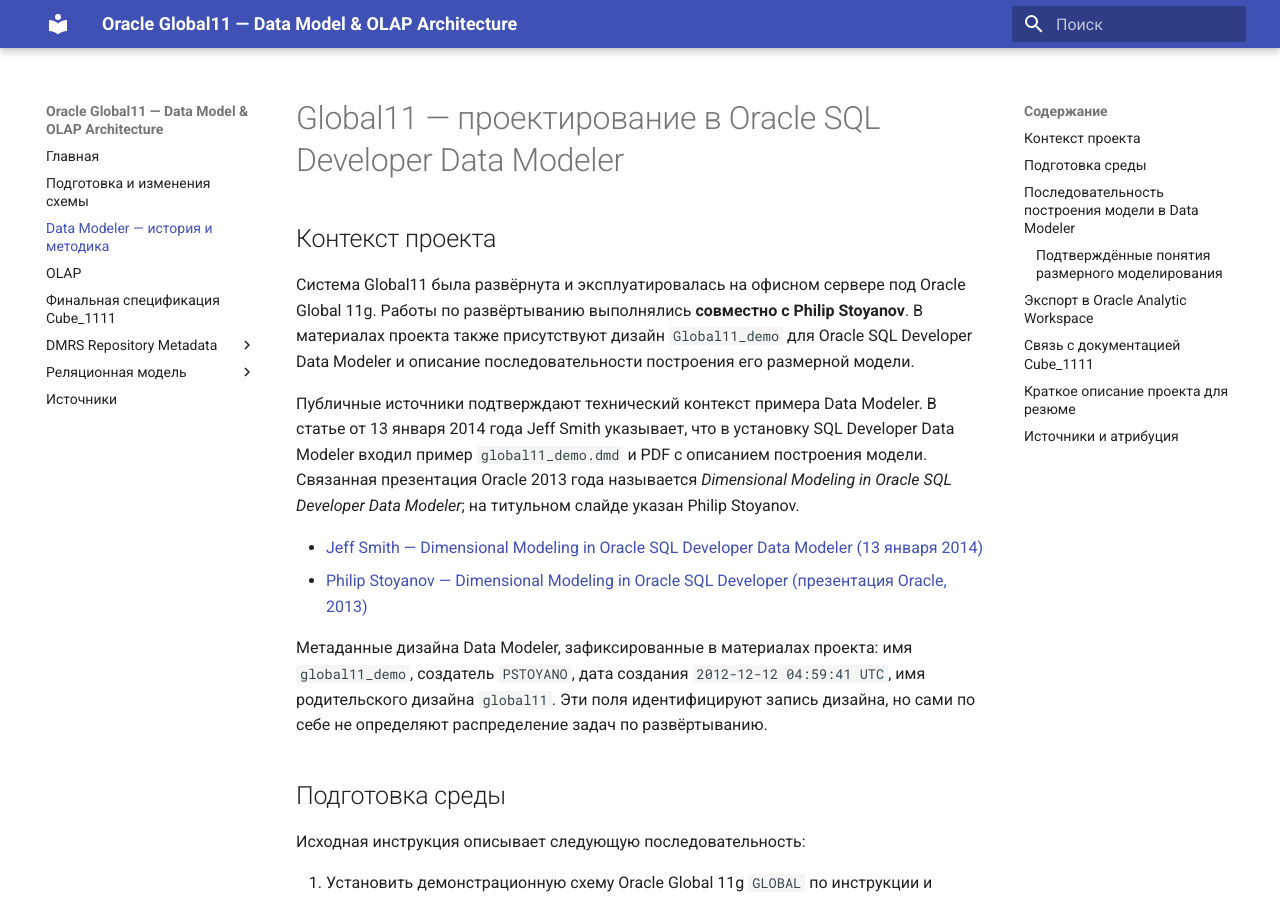
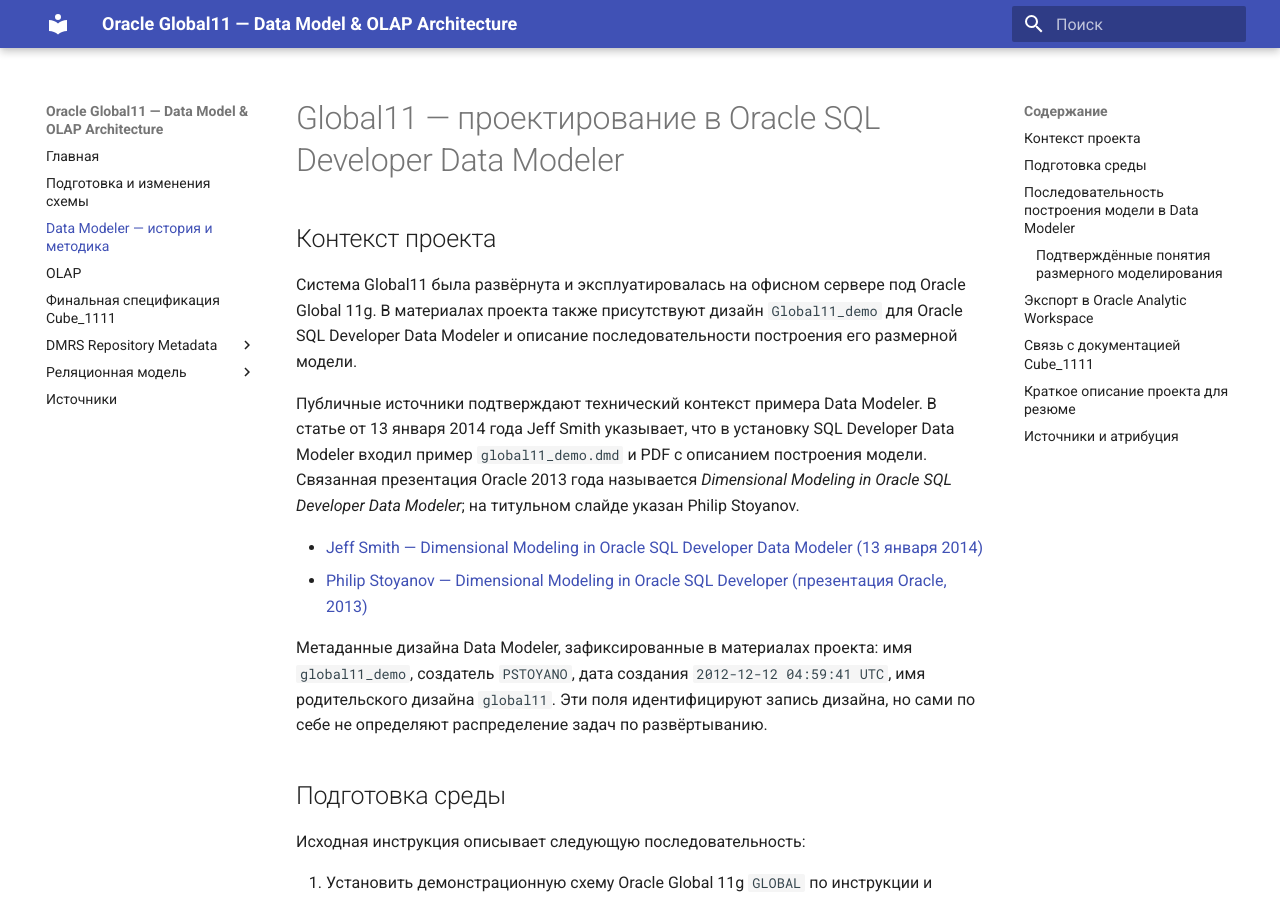
Before and after one commit to ekatmoz88-alt/global11-demo-data-platform, an MkDocs documentation site: the page built from docs/GLOBAL11-DATA-MODELER-DESIGN.ru.md, in a window 1280 px wide and 900 px high. Built offline with MkDocs 1.6.1 and Material for MkDocs 9.7.7, drawn with Linux system fonts in a browser that asks for light colours; some of the changed text lies outside the part shown.

Commit message:
docs: remove personal collaboration claim from Global11 profile

```diff
--- a/docs/GLOBAL11-DATA-MODELER-DESIGN.ru.md
+++ b/docs/GLOBAL11-DATA-MODELER-DESIGN.ru.md
@@ -2,7 +2,7 @@
 
 ## Контекст проекта
 
-Система Global11 была развёрнута и эксплуатировалась на офисном сервере под Oracle Global 11g. Работы по развёртыванию выполнялись **совместно с Philip Stoyanov**. В материалах проекта также присутствуют дизайн `Global11_demo` для Oracle SQL Developer Data Modeler и описание последовательности построения его размерной модели.
+Система Global11 была развёрнута и эксплуатировалась на офисном сервере под Oracle Global 11g. В материалах проекта также присутствуют дизайн `Global11_demo` для Oracle SQL Developer Data Modeler и описание последовательности построения его размерной модели.
 
 Публичные источники подтверждают технический контекст примера Data Modeler. В статье от 13 января 2014 года Jeff Smith указывает, что в установку SQL Developer Data Modeler входил пример `global11_demo.dmd` и PDF с описанием построения модели. Связанная презентация Oracle 2013 года называется *Dimensional Modeling in Oracle SQL Developer Data Modeler*; на титульном слайде указан Philip Stoyanov.
 
@@ -89,7 +89,6 @@ TO GLOBAL;
 
 **Oracle Global11 — моделирование данных и OLAP-архитектура**
 
-- Участвовала в развёртывании среды Oracle Global11 совместно с Philip Stoyanov.
 - Работала с контекстом размерного проектирования в Oracle SQL Developer Data Modeler: преобразование relational-to-logical, измерения, уровни, roll-up и ragged hierarchies, dimension usage, role-playing time dimensions, кубы и меры.
 - Документировала подготовку схемы Oracle Global 11g, проектные изменения SQL, структуры данных и процесс экспорта Data Modeler в Oracle OLAP.
 - Разделила исторически развёрнутую реляционную платформу, размерный дизайн и OLAP-артефакты, runtime-развёртывание которых пока не подтверждено для портфолио.
```
